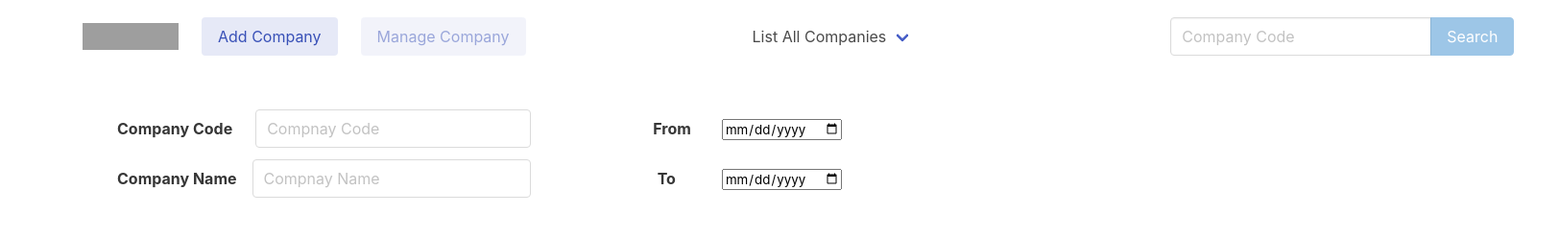
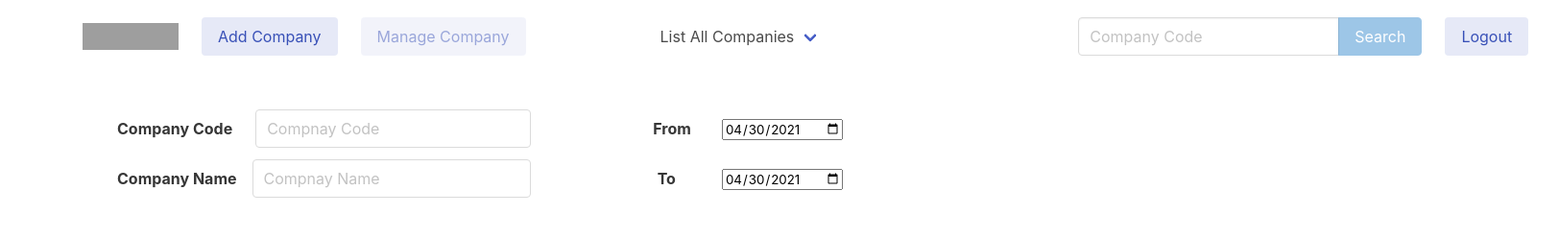
Before and after one commit to Soham-chattopadhyay/EStocksManagerWeb, an Angular app: page /company-detail in a window 1280 px wide. Shown: the top 248 px of the page at 96% size, 1624 px wide, since content can reach past the window. Built offline with nearby package versions, Linux system fonts and the light colour scheme; no server answers; grey boxes are pictures that could not be loaded.

Commit message:
logout button and default date

```diff
--- a/src/app/company-details/company-details.component.html
+++ b/src/app/company-details/company-details.component.html
@@ -11,7 +11,7 @@
         <div class="navbar-item" >
           <button class="button is-hovered is-link is-light" (click) = "navigateToCompanyRegister($event)">Add Company</button>
         </div>
-        <div class="navbar-item" style="padding-right: 10rem;">
+        <div class="navbar-item" style="padding-right: 4rem;">
           <button class="button is-hovered is-link is-light"
           [disabled] ="MakeHidden()"
           (click) = "navigateToCompanyManager($event)">Manage Company</button>
@@ -43,6 +43,10 @@
             </div>
           </div>
         </div>
+
+        <div class="navbar-item" style="padding-right: 2rem;">
+          <button class="button is-hovered is-link is-light" (click) = "navigateToLogin($event)">Logout</button>
+        </div>
       </div>
     </div>
   </nav>
@@ -63,7 +67,7 @@
       <div class="field-body">
         <div class="field">
           <div class="control" style="padding-top: 0.5rem; padding-left: 2rem;">
-            <input type="date" (change)="FromDateEntry($event)">
+            <input type="date" [value] ="selectedFromDate | date: 'yyyy-MM-dd'" (change)="FromDateEntry($event)">
           </div>
         </div>
       </div>
@@ -83,7 +87,7 @@
       <div class="field-body">
         <div class="field">
           <div class="control" style="padding-top: 0.5rem; padding-left: 2rem;">
-            <input type="date" (change)="ToDateEntry($event)" >
+            <input type="date" [value] ="selectedToDate | date: 'yyyy-MM-dd'" (change)="ToDateEntry($event)" >
           </div>
         </div>
       </div>
--- a/src/app/company-details/company-details.component.ts
+++ b/src/app/company-details/company-details.component.ts
@@ -183,4 +183,8 @@ export class CompanyDetailsComponent implements OnInit {
     this.router.navigate( ['register-company']); // , { skipLocationChange: true }
   }
 
+  navigateToLogin (event: any) {
+    this.router.navigate( ['']);
+  }
+
 }
```
